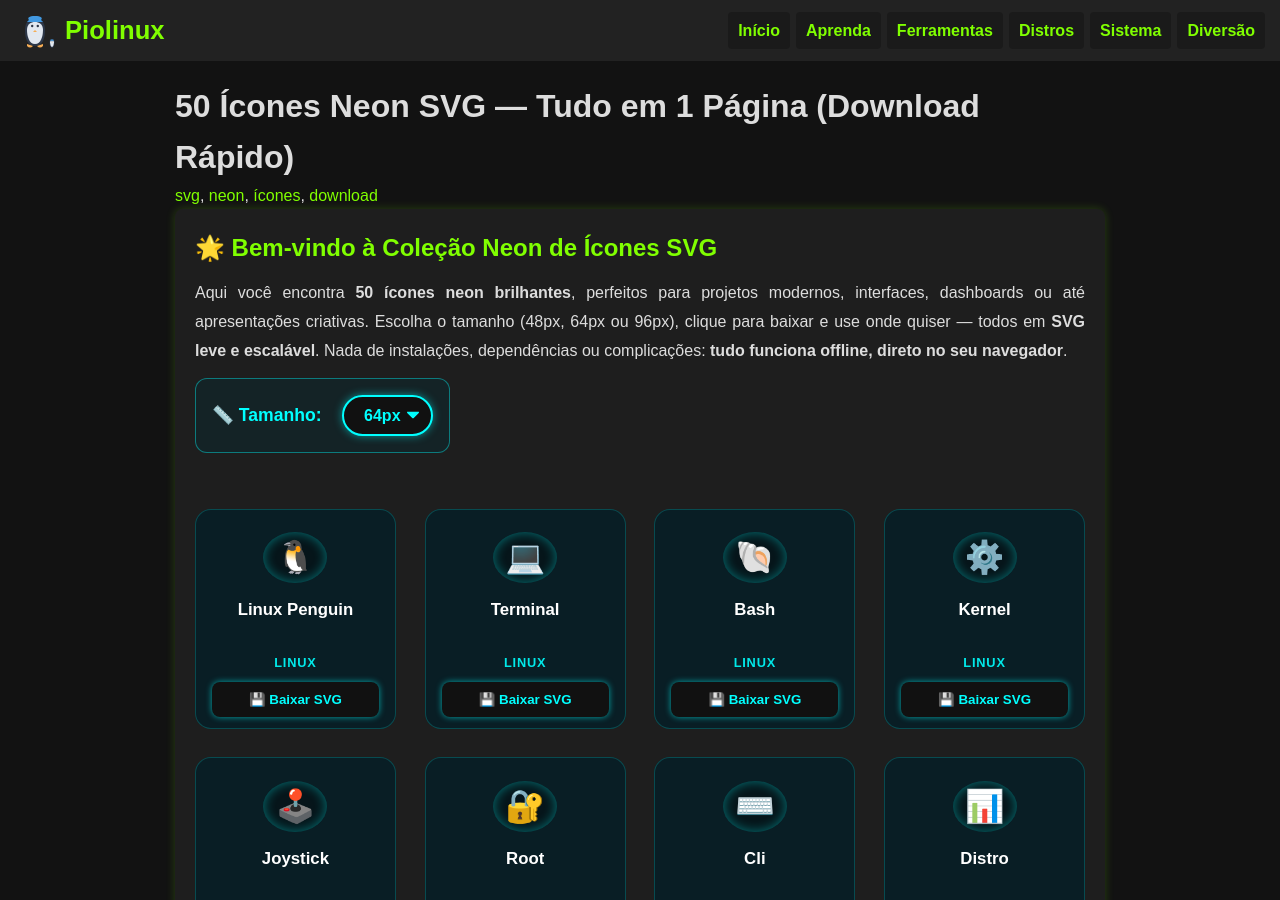
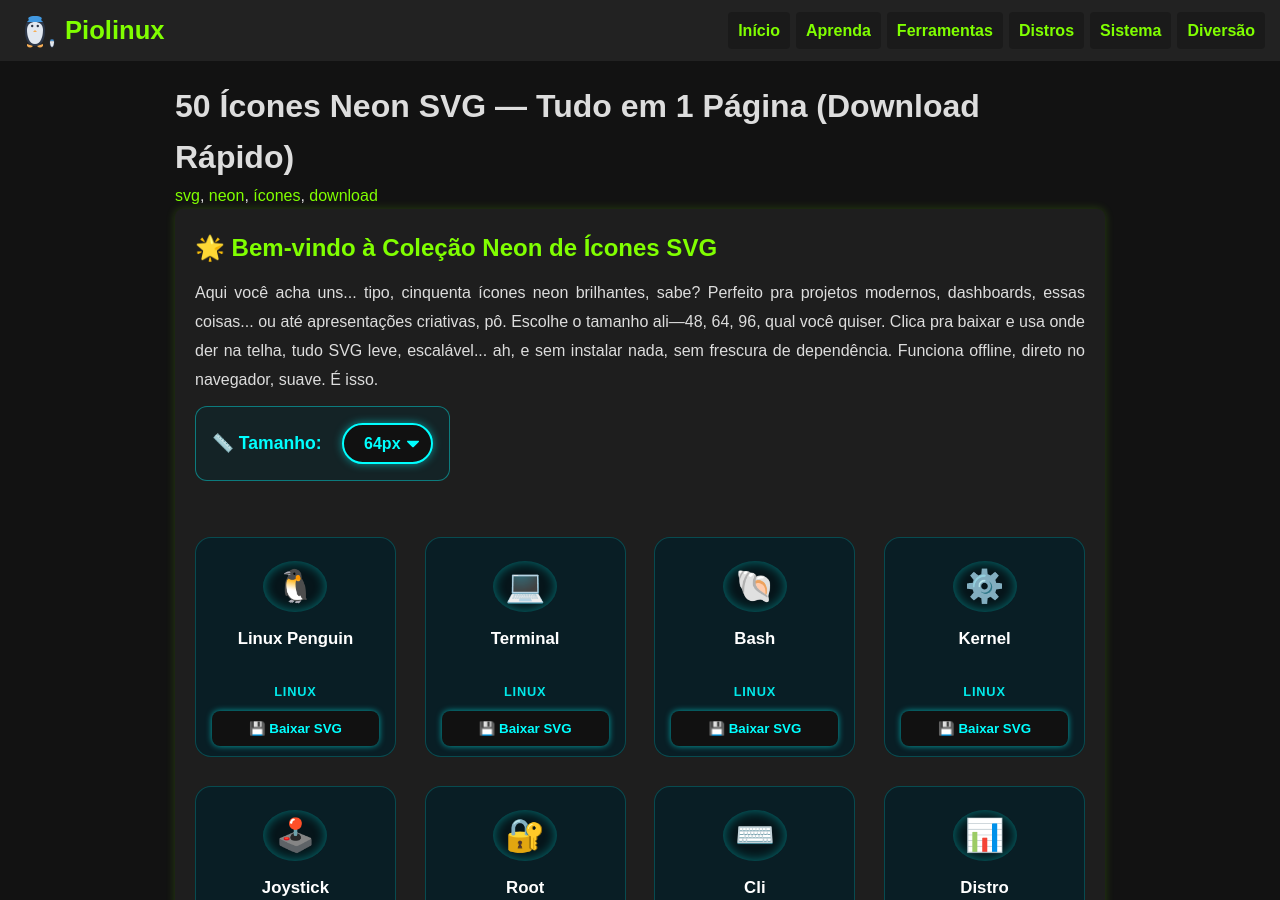
Before and after one commit to Piolinux/piolinux-site, a Jekyll site: the page built from _posts/2025-09-08-icones-neon-por-categoria-filtre-e-use.md, in a window 1280 px wide and 900 px high. Built offline with Jekyll 4.4.1, drawn with Linux system fonts in a browser that asks for light colours.

Commit message:
Update 2025-09-08-icones-neon-por-categoria-filtre-e-use.md

```diff
--- a/_posts/2025-09-08-icones-neon-por-categoria-filtre-e-use.md
+++ b/_posts/2025-09-08-icones-neon-por-categoria-filtre-e-use.md
@@ -184,9 +184,7 @@ permalink: /icones-neon-tudo-em-um/
   <div class="intro-section">
     <h2>🌟 Bem-vindo à Coleção Neon de Ícones SVG</h2>
     <p>
-      Aqui você encontra <strong>50 ícones neon brilhantes</strong>, perfeitos para projetos modernos, interfaces, dashboards ou até apresentações criativas.
-      Escolha o tamanho (48px, 64px ou 96px), clique para baixar e use onde quiser — todos em <strong>SVG leve e escalável</strong>.
-      Nada de instalações, dependências ou complicações: <strong>tudo funciona offline, direto no seu navegador</strong>.
+    Aqui você acha uns... tipo, cinquenta ícones neon brilhantes, sabe? Perfeito pra projetos modernos, dashboards, essas coisas... ou até apresentações criativas, pô. Escolhe o tamanho ali—48, 64, 96, qual você quiser. Clica pra baixar e usa onde der na telha, tudo SVG leve, escalável... ah, e sem instalar nada, sem frescura de dependência. Funciona offline, direto no navegador, suave. É isso.
     </p>
   </div>
 
```
